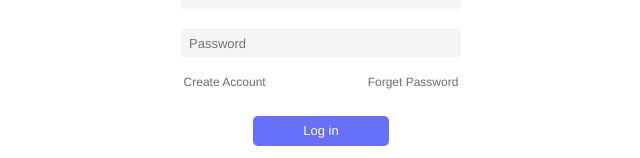
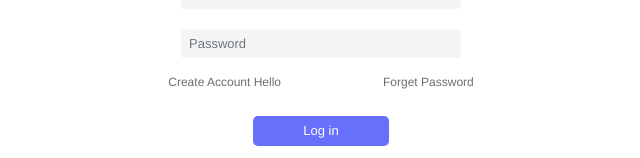
Before and after one commit to richieang002/Ecommerce-Inventory-Manager, a Vue app: page / in a window 1280 px wide. Shown: the part 280-438 px from the top of the page, without its empty margins (319-959 px from the left). Built offline with nearby package versions, Linux system fonts and the light colour scheme; what vue-sidebar-menu would draw is missing.

Commit message:
Just test
commit 1

```diff
--- a/src/components/Login.vue
+++ b/src/components/Login.vue
@@ -26,7 +26,7 @@
       ></b-form-input>
     </div>
     <div  class="center-block text-center">
-      <button class="btn1" @click="registerPage()">Create Account</button>
+      <button class="btn1" @click="registerPage()">Create Account Hello</button>
       <div class="empty">&ensp;&ensp;&ensp;&ensp;&ensp;&ensp;&ensp;&ensp;&ensp;</div>
       <button class="btn1">Forget Password</button>
     </div>
```
Also changed, not shown: 1 other file (tests, documents, lock files or other folders).
